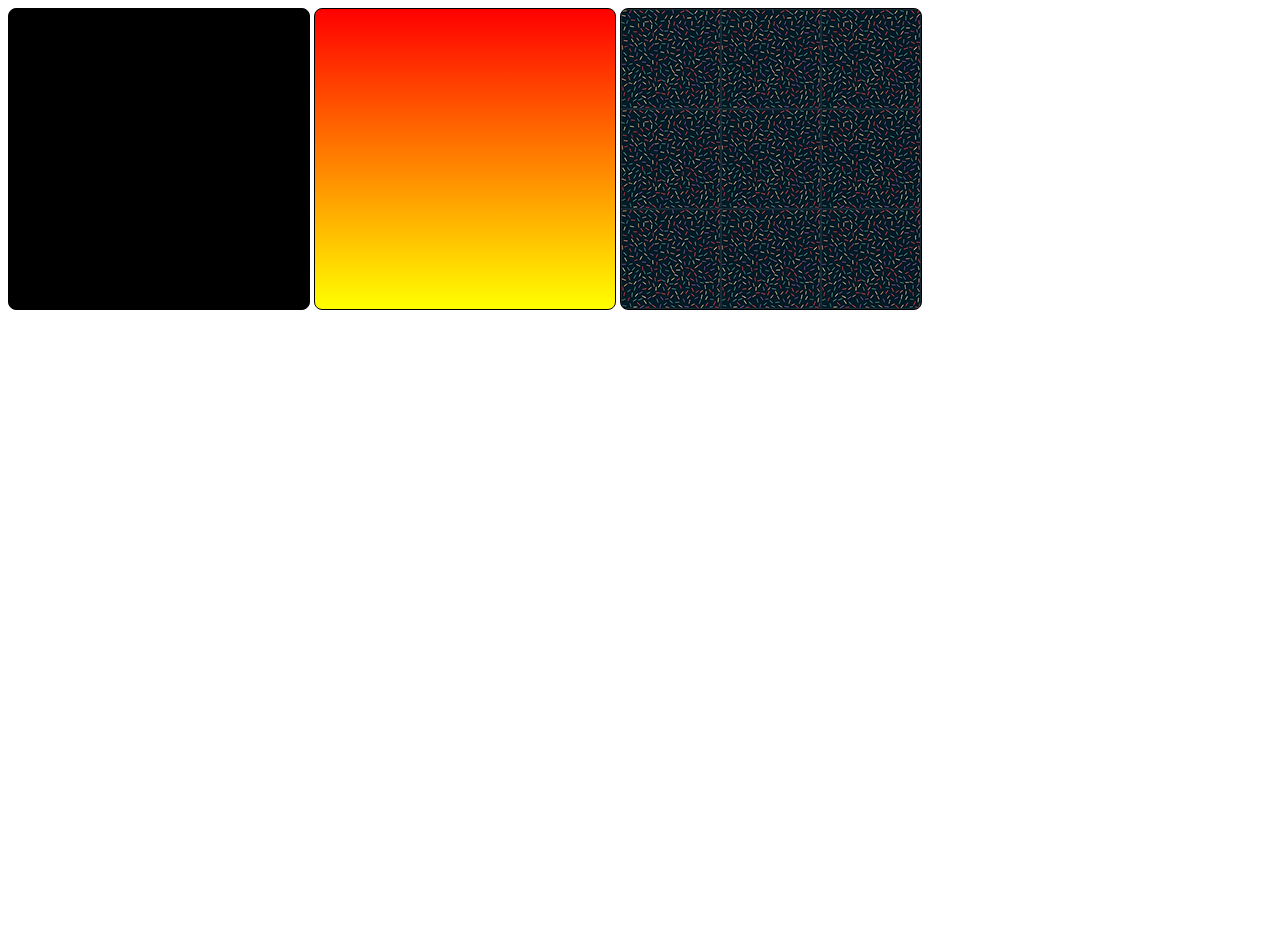
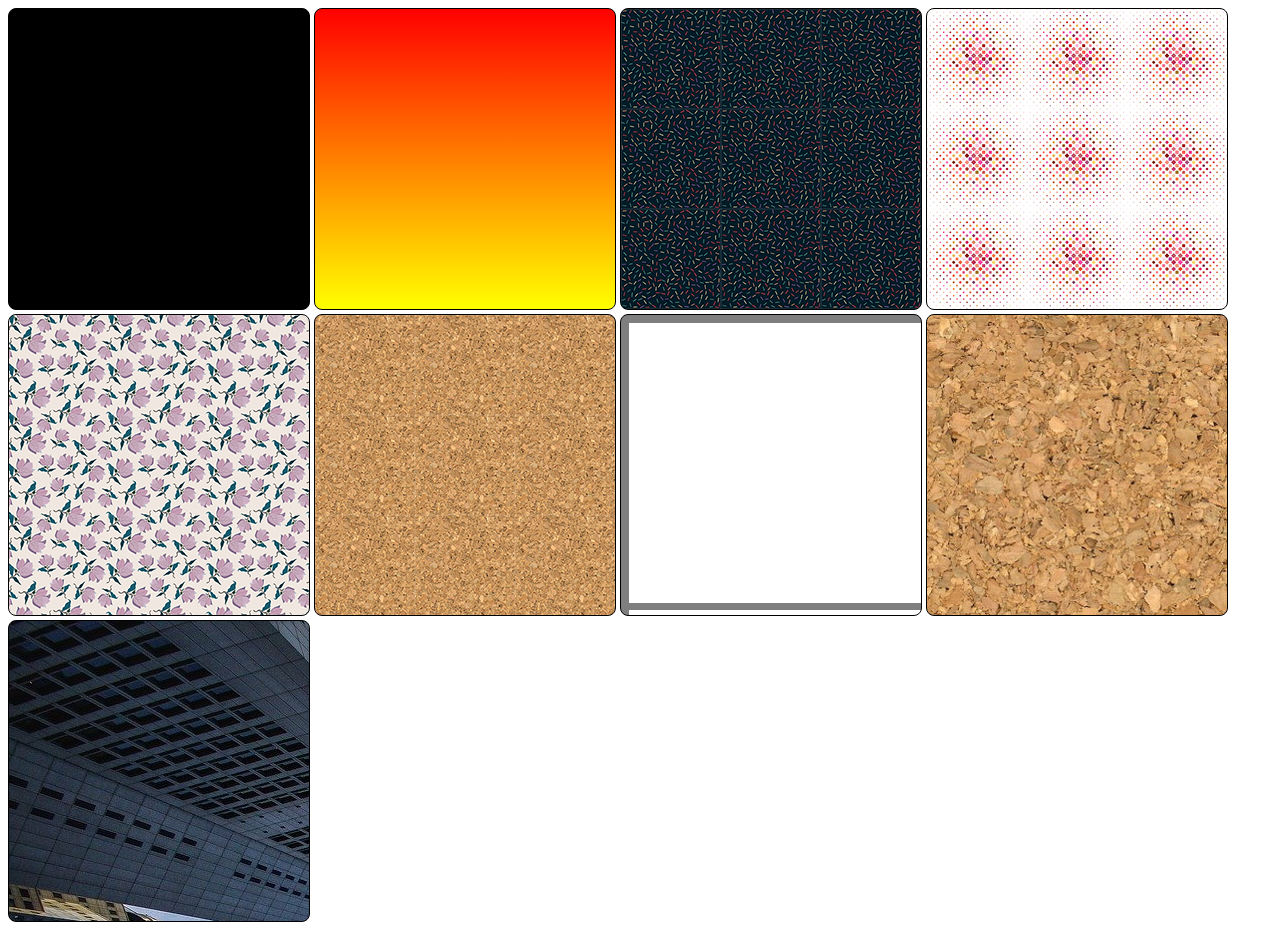
Before and after one commit to estevaosalu1/html-css-noite, a plain HTML site: page aula17-imagens-de-fundo/index.html in a window 1280 px wide. Before the commit the page ends 800 px from the top, so only its background shows below. Drawn offline with Linux system fonts and the light colour scheme.

Commit message:
Update index.html

```diff
--- a/aula17-imagens-de-fundo/index.html
+++ b/aula17-imagens-de-fundo/index.html
@@ -21,6 +21,24 @@
         #q3 {
             background-image: url('/aula17-imagens-de-fundo/imagens/pattern001.png');
         }
+        #q4 {
+            background-image: url('/aula17-imagens-de-fundo/imagens/pattern002.png');
+        }
+        #q5 {
+            background-image: url('/aula17-imagens-de-fundo/imagens/pattern003.png');
+        }
+        #q6 {
+            background-image: url('/aula17-imagens-de-fundo/imagens/pattern004.png');
+        }
+        #q7 {
+            background-image: url('/aula17-imagens-de-fundo/imagens/target001.png');
+        }
+        #q8 {
+            background-image: url('/aula17-imagens-de-fundo/imagens/wallpaper001.jpg');
+        }
+        #q9 {
+            background-image: url('/aula17-imagens-de-fundo/imagens/wallpaper002.jpg');
+        }
     </style>
 </head>
 
@@ -28,6 +46,12 @@
     <div class="quadrado" id="q1"> </div>
     <div class="quadrado" id="q2"> </div>
     <div class="quadrado" id="q3"> </div>
+    <div class="quadrado" id="q4"> </div>
+    <div class="quadrado" id="q5"> </div>
+    <div class="quadrado" id="q6"> </div>
+    <div class="quadrado" id="q7"> </div>
+    <div class="quadrado" id="q8"> </div>
+    <div class="quadrado" id="q9"> </div>
 
 </body>
 </html>
```
